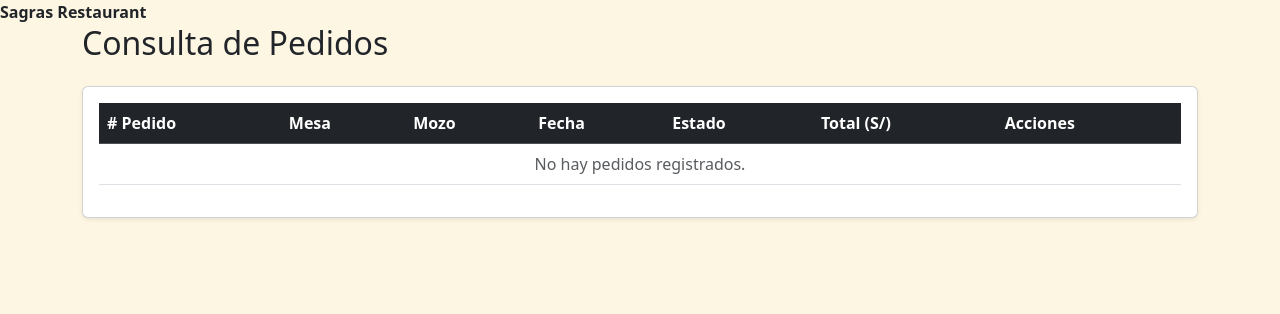
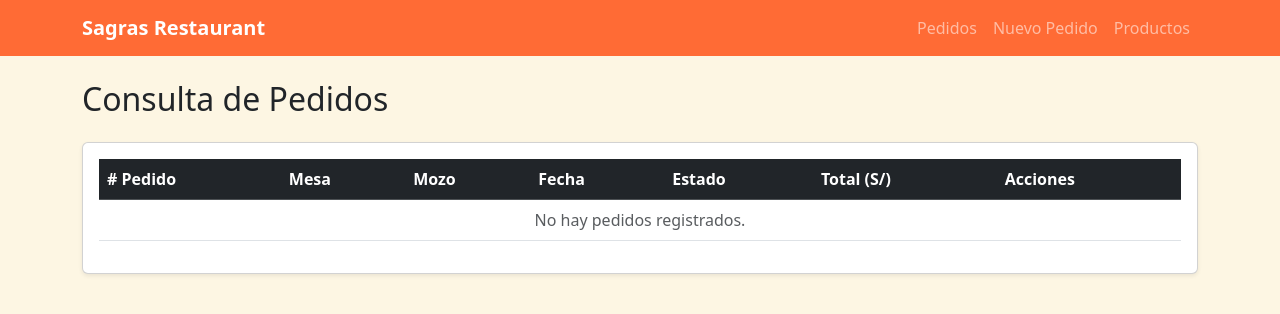
Before and after one commit to Kennedy0-o/MVC-Y-DATOS, a CodeIgniter 4 app: the page made by app/Views/pedido/consultar.php in a window 1280 px wide. Shown: the top 314 px of the page. Run offline with PHP 8.4 and a stand-in for CodeIgniter, Linux system fonts and the light colour scheme; the template is opened without the code that fills it, so the values that code supplies are empty; some libraries are stand-ins or nearby versions.

Commit message:
Fix: restauracion de clases Bootstrap y diseño del navbar principal

```diff
--- a/app/Views/layout/main.php
+++ b/app/Views/layout/main.php
@@ -16,9 +16,14 @@
     </style>
 </head>
 <body>
+<nav class="navbar navbar-expand-lg navbar-dark navbar-sagras mb-4">
+    <div class="container">
         <a class="navbar-brand fw-bold" href="<?= base_url('index.php/pedidos') ?>">Sagras Restaurant</a>
-<div class="collapse navbar-collapse">
-    <ul class="navbar-link navbar-nav ms-auto">
+        <button class="navbar-toggler" type="button" data-bs-toggle="collapse" data-bs-target="#navbarNav">
+            <span class="navbar-toggler-icon"></span>
+        </button>
+        <div class="collapse navbar-collapse" id="navbarNav">
+            <ul class="navbar-nav ms-auto">
                 <li class="nav-item"><a class="nav-link" href="<?= base_url('index.php/pedidos') ?>">Pedidos</a></li>
                 <li class="nav-item"><a class="nav-link" href="<?= base_url('index.php/pedidos/nuevo') ?>">Nuevo Pedido</a></li>
                 <li class="nav-item"><a class="nav-link" href="<?= base_url('index.php/productos') ?>">Productos</a></li>
```
Lines whose indentation alone changed are shown as unchanged.
